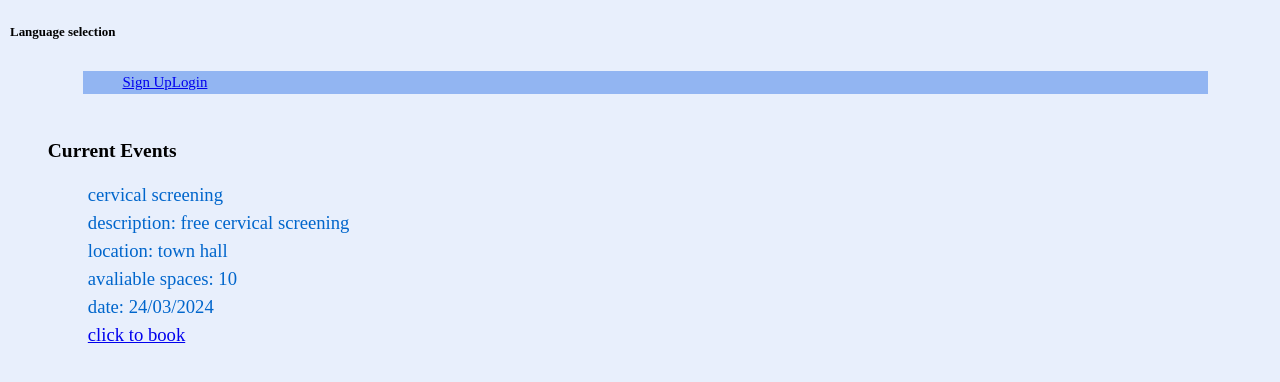
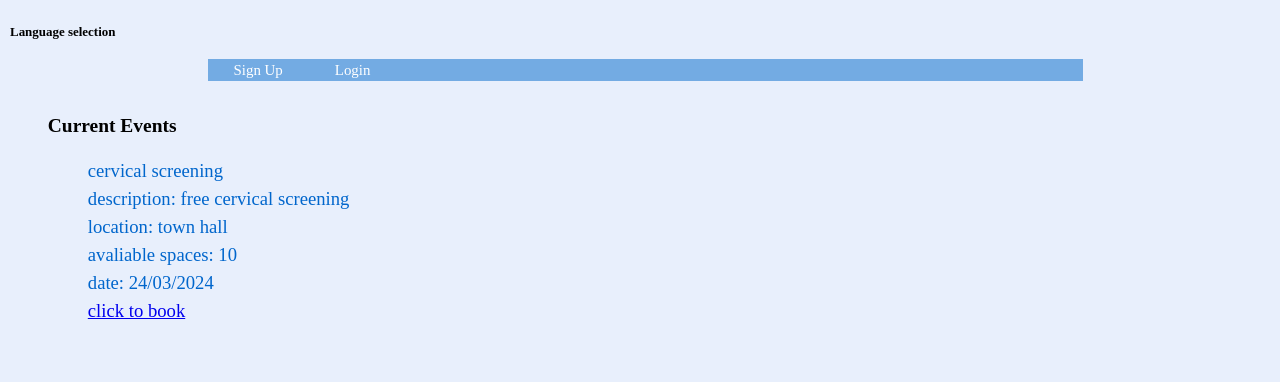
Before and after one commit to lilylusvardii/KV6002_TeamProject, a PHP site: page /bookEvent/index.php in a window 1280 px wide. Shown: the top 382 px of the page. Run offline with PHP 8.4, Linux system fonts and the light colour scheme; data comes from the database, SQL or seed files in the repository.

Commit message:
Update style.css

```diff
--- a/style.css
+++ b/style.css
@@ -29,12 +29,35 @@ main {
 }
 nav {
 	grid-area: nav;
-	margin-right: 5%;
-	margin-left: 5%;
+	margin-right: 15%;
+	margin-left: 15%;
 	background-color: #92b5f2;
 	font-size: 80%;
 	font-family: Century Gothic;
 }
+nav ul {
+	list-style-type: none;
+	margin: 0;
+	padding: 0;
+	overflow: hidden;
+	background-color: #73abe3;
+}
+nav ul li {
+    margin: 0 10px;
+}
+
+nav ul li a {
+    text-decoration: none;
+    color: #fff;
+    padding: 8px 16px;
+    border-radius: 5px;
+    transition: background-color 0.3s ease;
+}
+
+nav ul li a:hover {
+    background-color: #518ee8;
+}
+
 
 /* all under is to style diffrent tags of html*/
 html, body {
```
